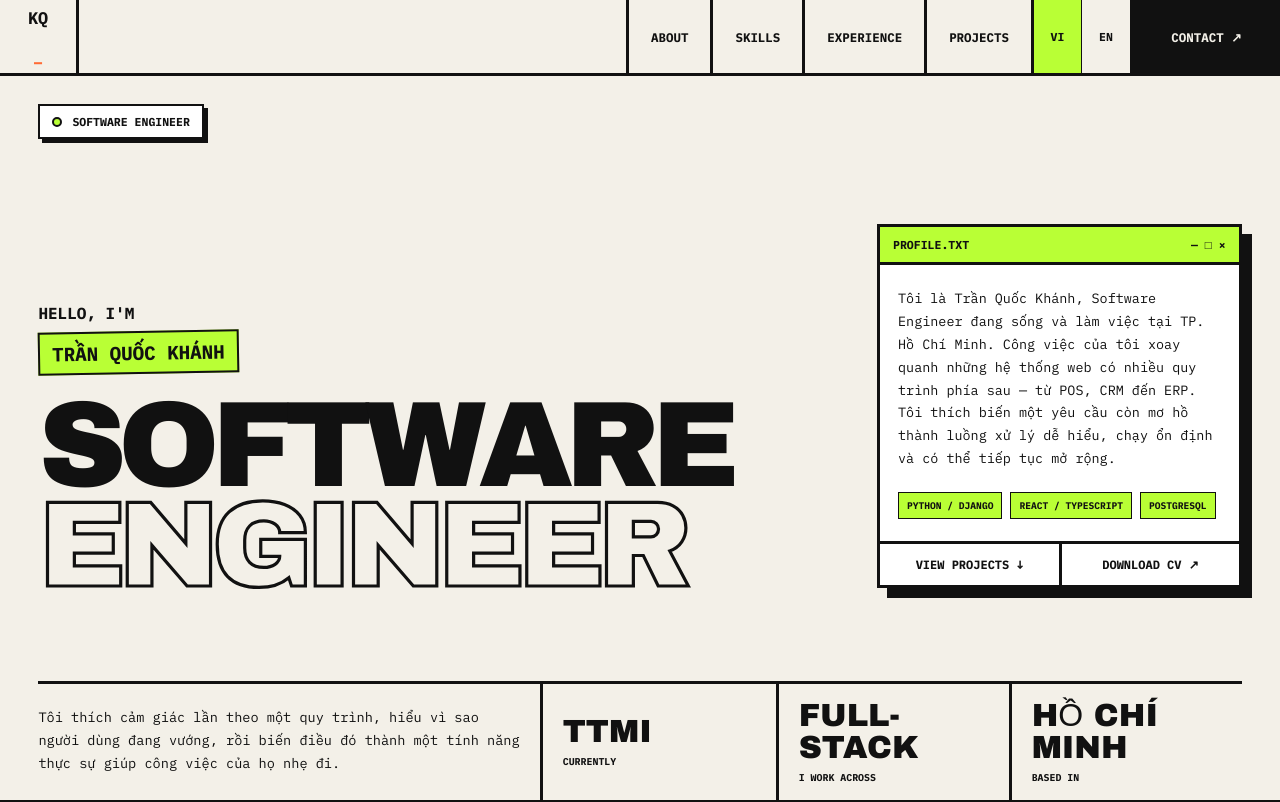
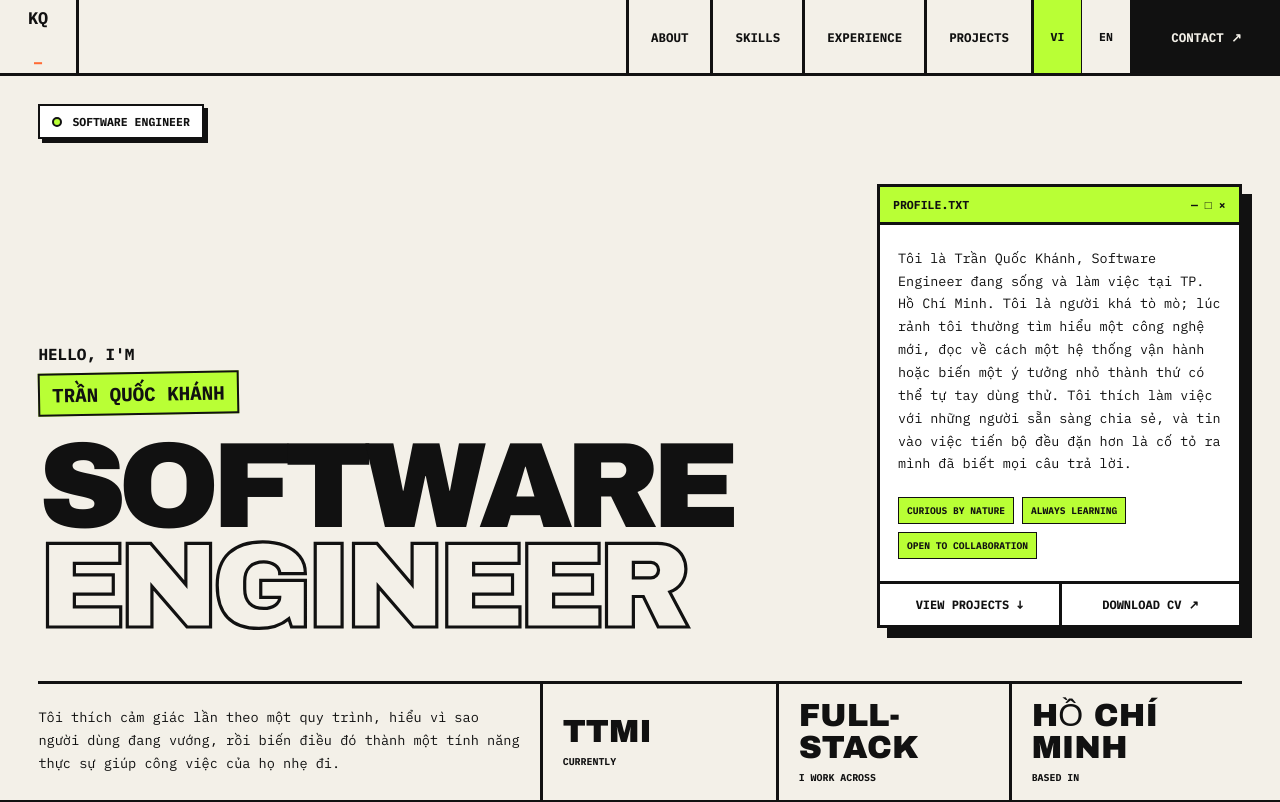
Before and after one commit to Trqkhanh17/Portfolio, a Next.js app: page / in a window 1280 px wide. Shown: the top 802 px of the page. Built offline with nearby package versions, Linux system fonts and the light colour scheme.

Commit message:
Make profile introduction more personal

```diff
--- a/app/page.tsx
+++ b/app/page.tsx
@@ -11,8 +11,8 @@ const copy = {
     hello: "HELLO, I'M",
     headline: ["SOFTWARE", "ENGINEER"],
     profile: "PROFILE.TXT",
-    profileIntro: "Tôi là Trần Quốc Khánh, Software Engineer đang sống và làm việc tại TP. Hồ Chí Minh. Công việc của tôi xoay quanh những hệ thống web có nhiều quy trình phía sau — từ POS, CRM đến ERP. Tôi thích biến một yêu cầu còn mơ hồ thành luồng xử lý dễ hiểu, chạy ổn định và có thể tiếp tục mở rộng.",
-    profileHighlights: ["PYTHON / DJANGO", "REACT / TYPESCRIPT", "POSTGRESQL"],
+    profileIntro: "Tôi là Trần Quốc Khánh, Software Engineer đang sống và làm việc tại TP. Hồ Chí Minh. Tôi là người khá tò mò; lúc rảnh tôi thường tìm hiểu một công nghệ mới, đọc về cách một hệ thống vận hành hoặc biến một ý tưởng nhỏ thành thứ có thể tự tay dùng thử. Tôi thích làm việc với những người sẵn sàng chia sẻ, và tin vào việc tiến bộ đều đặn hơn là cố tỏ ra mình đã biết mọi câu trả lời.",
+    profileHighlights: ["CURIOUS BY NATURE", "ALWAYS LEARNING", "OPEN TO COLLABORATION"],
     viewProjects: "VIEW PROJECTS ↓",
     resume: "DOWNLOAD CV ↗",
     summary: "Tôi thích cảm giác lần theo một quy trình, hiểu vì sao người dùng đang vướng, rồi biến điều đó thành một tính năng thực sự giúp công việc của họ nhẹ đi.",
@@ -119,8 +119,8 @@ const copy = {
     hello: "HELLO, I'M",
     headline: ["SOFTWARE", "ENGINEER"],
     profile: "PROFILE.TXT",
-    profileIntro: "I'm Tran Quoc Khanh, a Software Engineer based in Ho Chi Minh City. I work on web systems with plenty happening behind the interface — from POS and CRM to ERP workflows. I enjoy taking a fuzzy requirement, tracing the real process behind it, and turning it into software that is clear, reliable, and easier to grow.",
-    profileHighlights: ["PYTHON / DJANGO", "REACT / TYPESCRIPT", "POSTGRESQL"],
+    profileIntro: "I'm Tran Quoc Khanh, a Software Engineer based in Ho Chi Minh City. I'm curious by nature and often spend my free time exploring a new technology, reading about how a system works, or turning a small idea into something I can try for myself. I enjoy working with people who are open to sharing what they know, and I value steady progress more than pretending to have every answer.",
+    profileHighlights: ["CURIOUS BY NATURE", "ALWAYS LEARNING", "OPEN TO COLLABORATION"],
     viewProjects: "VIEW PROJECTS ↓",
     resume: "DOWNLOAD CV ↗",
     summary: "I enjoy tracing a workflow, finding where people get stuck, and turning that friction into a feature that genuinely makes their work easier.",
```
